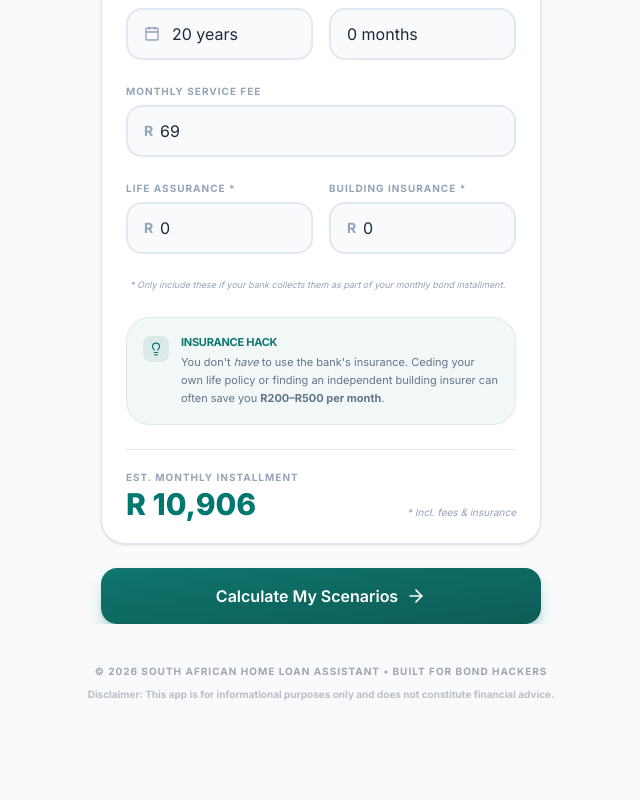
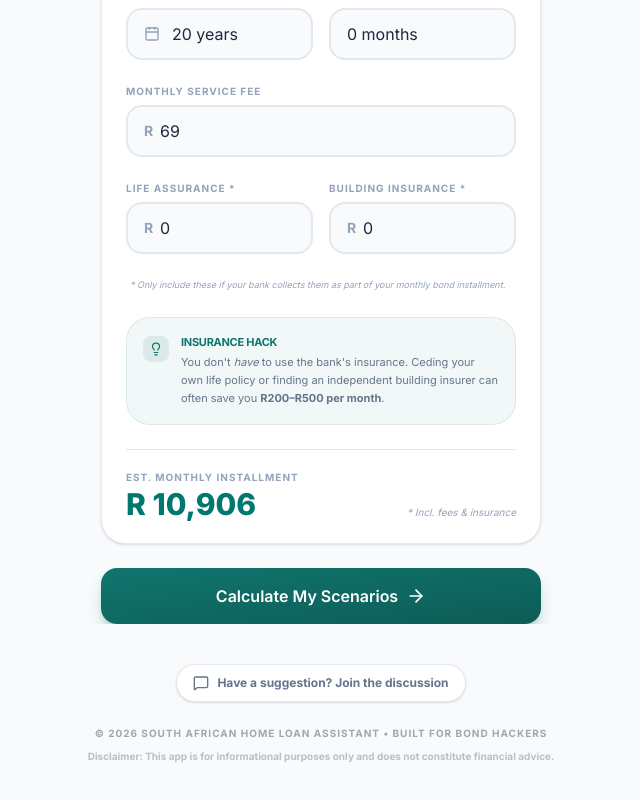
Before and after one commit to britsie1/bond-hacker, a React (Vite) app: page / in a window 1280 px wide. Shown: the part 886-1686 px from the top of the page, without its empty margins (319-959 px from the left). Built offline with nearby package versions, Linux system fonts and the light colour scheme.

Commit message:
Add discussion link to footer for user suggestions and improve footer layout

```diff
--- a/src/App.tsx
+++ b/src/App.tsx
@@ -5,6 +5,7 @@ import { Step2 } from './components/Step2';
 import { Step3 } from './components/Step3';
 import { cn } from './lib/utils';
 import { useBondState } from './hooks/useBondState';
+import { MessageSquare } from 'lucide-react';
 
 function App() {
   const {
@@ -101,9 +102,20 @@ function App() {
         </div>
       </div>
 
-      <footer className="text-center pt-10 pb-28 opacity-40 text-[10px] uppercase font-bold tracking-widest px-10 text-[var(--text)] flex flex-col items-center gap-2">
-        <span>&copy; {new Date().getFullYear()} South African Home Loan Assistant • Built for bond hackers</span>
-        <span className="normal-case tracking-normal opacity-70">Disclaimer: This app is for informational purposes only and does not constitute financial advice.</span>
+      <footer className="text-center pt-10 pb-28 text-[10px] uppercase font-bold tracking-widest px-10 text-[var(--text)] flex flex-col items-center gap-6">
+        <a
+          href="https://github.com/britsie1/bond-hacker/discussions"
+          target="_blank"
+          rel="noopener noreferrer"
+          className="flex items-center gap-2 px-4 py-2.5 rounded-2xl bg-[var(--surface)] border border-[var(--border)] text-[var(--text-secondary)] hover:text-primary hover:border-primary transition-all shadow-sm active:scale-95 normal-case tracking-normal text-xs"
+        >
+          <MessageSquare size={16} />
+          <span>Have a suggestion? Join the discussion</span>
+        </a>
+        <div className="flex flex-col items-center gap-2 opacity-40">
+          <span>&copy; {new Date().getFullYear()} South African Home Loan Assistant • Built for bond hackers</span>
+          <span className="normal-case tracking-normal opacity-70">Disclaimer: This app is for informational purposes only and does not constitute financial advice.</span>
+        </div>
       </footer>
     </div>
   );
```
